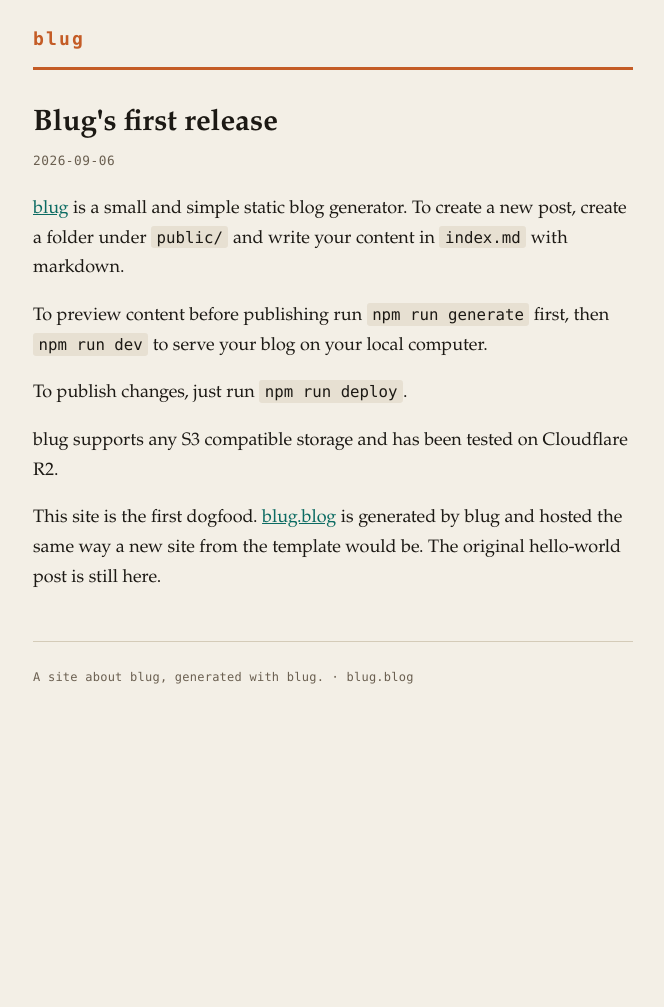
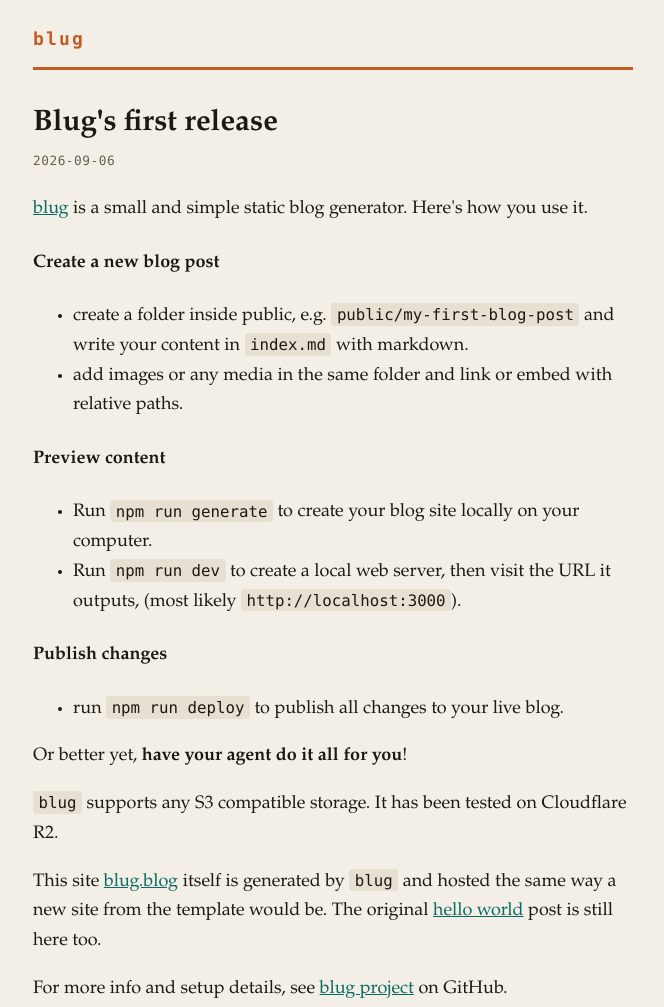
Before and after one commit to unix1/blug.blog, a website: page public/blug-first-release/index.html in a window 1280 px wide. Shown: the top 1007 px of the page, without its empty margins (307-971 px from the left). Before the commit the page ends 800 px from the top, so only its background shows below. Drawn offline with Linux system fonts and the light colour scheme.

Commit message:
More first blog post changes

```diff
--- a/public/blug-first-release/index.html
+++ b/public/blug-first-release/index.html
@@ -15,11 +15,25 @@
 <article>
 <h1>Blug's first release</h1>
 <time datetime="2026-09-06">2026-09-06</time>
-<p><a href="https://github.com/unix1/blug">blug</a> is a small and simple static blog generator. To create a new post, create a folder under <code>public/</code> and write your content in <code>index.md</code> with markdown.</p>
-<p>To preview content before publishing run <code>npm run generate</code> first, then <code>npm run dev</code> to serve your blog on your local computer.</p>
-<p>To publish changes, just run <code>npm run deploy</code>.</p>
-<p>blug supports any S3 compatible storage and has been tested on Cloudflare R2.</p>
-<p>This site is the first dogfood. <a href="https://blug.blog">blug.blog</a> is generated by blug and hosted the same way a new site from the template would be. The original hello-world post is still here.</p>
+<p><a href="https://github.com/unix1/blug">blug</a> is a small and simple static blog generator. Here&#39;s how you use it.</p>
+<h4>Create a new blog post</h4>
+<ul>
+<li>create a folder inside public, e.g. <code>public/my-first-blog-post</code> and write your content in <code>index.md</code> with markdown.</li>
+<li>add images or any media in the same folder and link or embed with relative paths.</li>
+</ul>
+<h4>Preview content</h4>
+<ul>
+<li>Run <code>npm run generate</code> to create your blog site locally on your computer.</li>
+<li>Run <code>npm run dev</code> to create a local web server, then visit the URL it outputs, (most likely <code>http://localhost:3000</code>).</li>
+</ul>
+<h4>Publish changes</h4>
+<ul>
+<li>run <code>npm run deploy</code> to publish all changes to your live blog.</li>
+</ul>
+<p>Or better yet, <strong>have your agent do it all for you</strong>!</p>
+<p><code>blug</code> supports any S3 compatible storage. It has been tested on Cloudflare R2.</p>
+<p>This site <a href="/">blug.blog</a> itself is generated by <code>blug</code> and hosted the same way a new site from the template would be. The original <a href="../hello-world/">hello world</a> post is still here too.</p>
+<p>For more info and setup details, see <a href="https://github.com/unix1/blug">blug project</a> on GitHub.</p>
 
 </article>
   </main>
```
Also changed, not shown: public/blug-first-release/index.md (+19 -5 lines).
